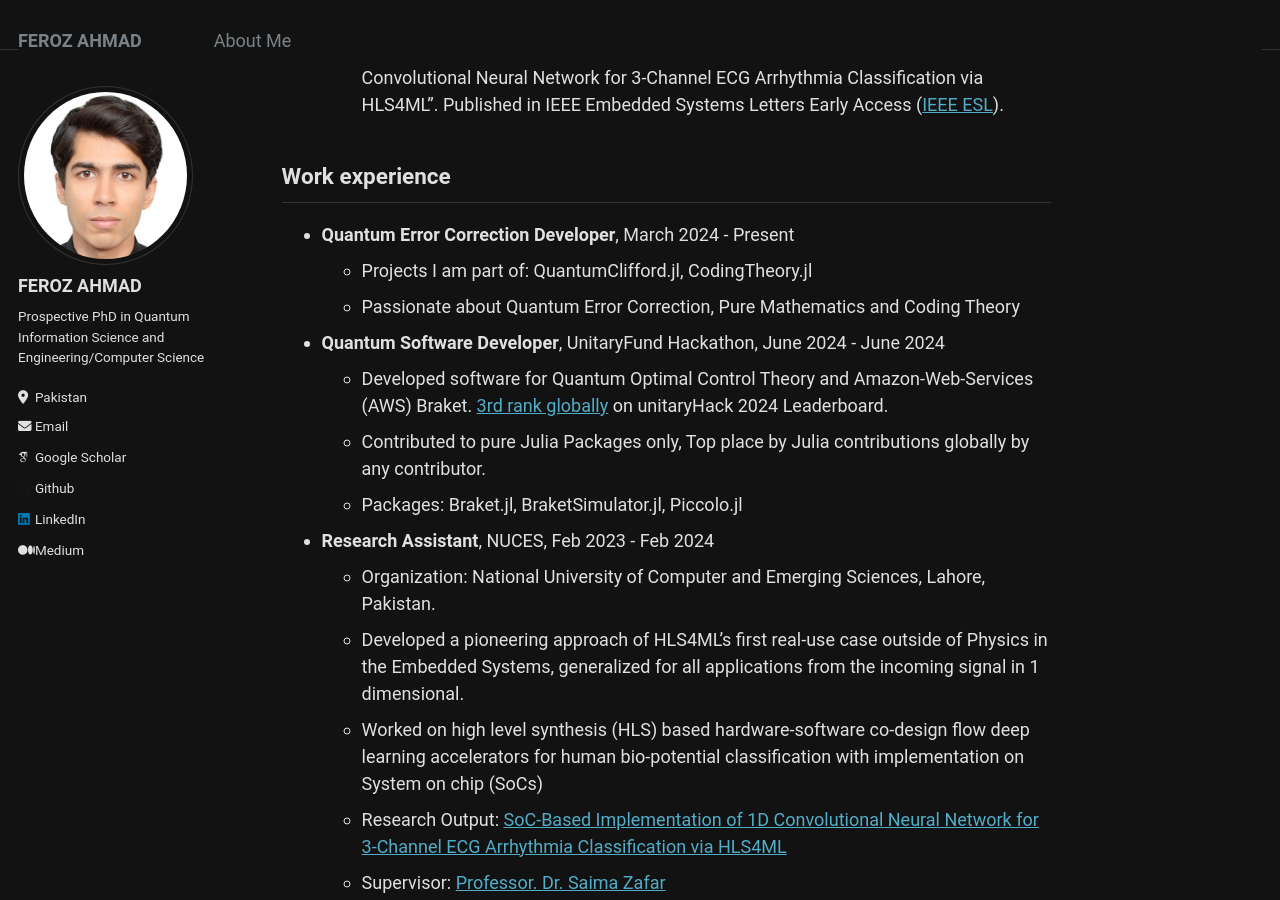
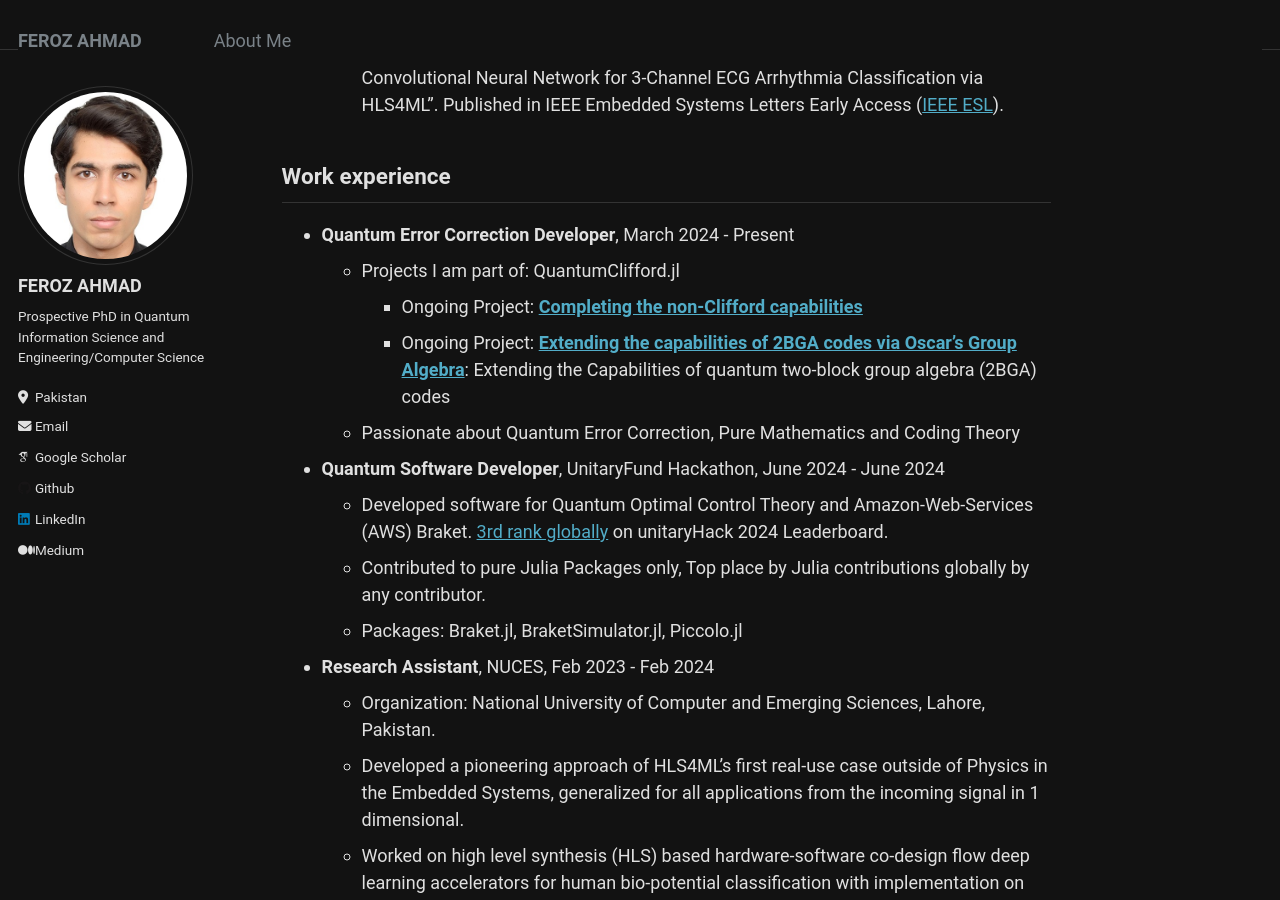
Before and after one commit to Fe-r-oz/Fe-r-oz.github.io, a Jekyll site: the page built from _pages/about.md, in a window 1280 px wide and 900 px high, scrolled down 418 px. Built offline with Jekyll 4.4.1, drawn with Linux system fonts in a browser that asks for light colours; some web fonts are replaced; a script that is not in the unit is left out.

Commit message:
Update about.md

```diff
--- a/_pages/about.md
+++ b/_pages/about.md
@@ -17,7 +17,9 @@ redirect_from:
 
 ## Work experience
 * **Quantum Error Correction Developer**, March 2024 - Present
-  * Projects I am part of: QuantumClifford.jl, CodingTheory.jl
+  * Projects I am part of: QuantumClifford.jl
+    - Ongoing Project: **[Completing the non-Clifford capabilities](https://github.com/QuantumSavory/QuantumClifford.jl/issues/309)**
+    - Ongoing Project: **[Extending the capabilities of 2BGA codes via Oscar's Group Algebra](https://github.com/QuantumSavory/QuantumClifford.jl/issues/396)**: Extending the Capabilities of quantum two-block group algebra (2BGA) codes
   * Passionate about Quantum Error Correction, Pure Mathematics and Coding Theory
 
 * **Quantum Software Developer**, UnitaryFund Hackathon, June 2024 - June 2024
```
